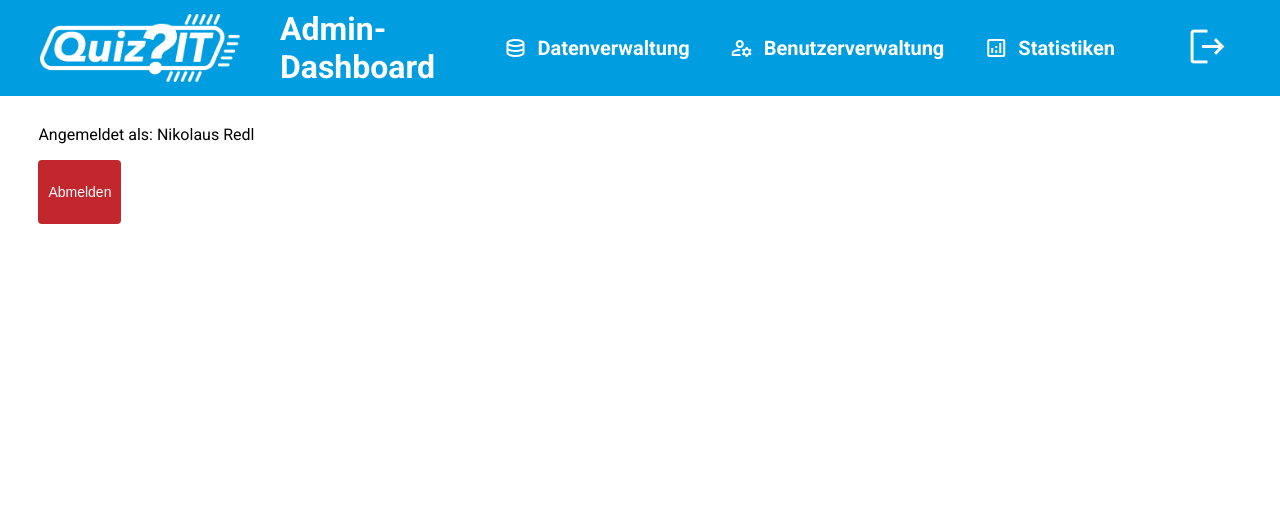
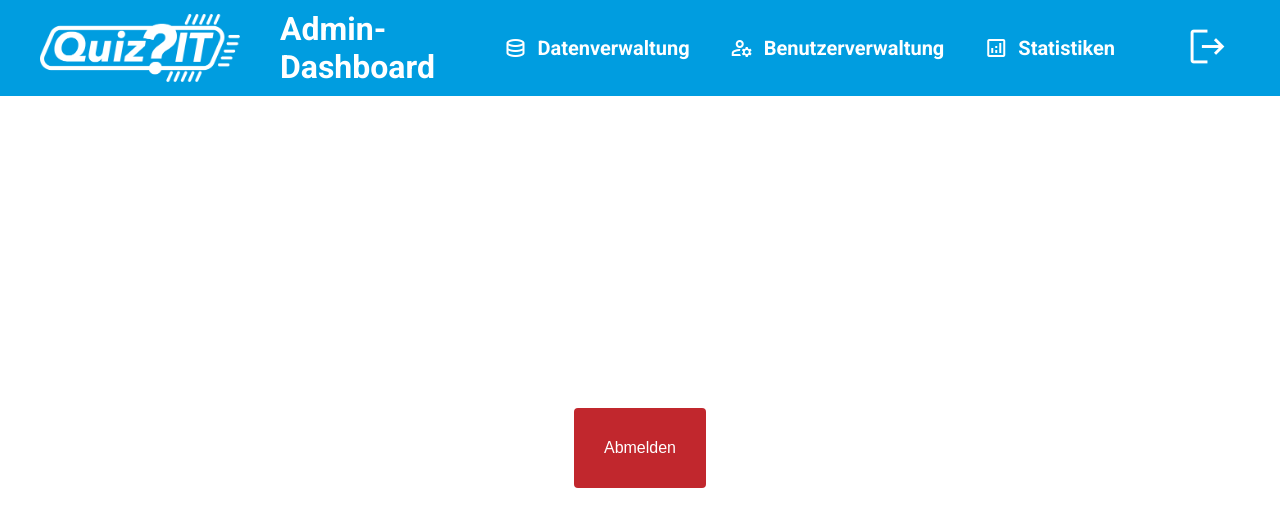
Before and after one commit to TGM-QuizIT/Web_Adminpage, a Vue app in the folder adminpagequizit/: page /profil in a window 1280 px wide. Shown: the top 526 px of the page. Built offline with nearby package versions, Linux system fonts and the light colour scheme; sample sign-in values are in the browser's storage.

Commit message:
Fertiges Design für die Seite zum Abmelden

```diff
--- a/adminpagequizit/src/views/ProfilView.vue
+++ b/adminpagequizit/src/views/ProfilView.vue
@@ -9,10 +9,11 @@ function goToLogin() {
 
 <template>
   <div class="page-container">
-    <p class="welcome-text">Angemeldet als: Nikolaus Redl</p>
-    <button @click="goToLogin" class="logout">
-      <p>Abmelden</p>
-    </button>
+    <div class="button-container">
+      <button @click="goToLogin" class="logout">
+        <p>Abmelden</p>
+      </button>
+    </div>
   </div>
 </template>
 
@@ -20,29 +21,34 @@ function goToLogin() {
 html,
 body {
   height: 100%;
+  margin: 0;
 }
 
 .page-container {
   display: flex;
-  flex-direction: column;
-  justify-content: flex-start;
-  align-items: flex-start;
-  margin: 1% 0 0 3%;
-  flex: 1;
+  justify-content: center;
+  align-items: center;
+  height: 100vh;
 }
 
-.welcome-text {
-  text-align: left;
+.button-container {
+  display: flex;
+  justify-content: center;
+  align-items: center;
 }
 
 .logout {
-  padding: 10px;
+  padding: 15px 30px;
   background-color: #c1272d;
   color: #fff;
-  font-size: 14px;
+  font-size: 16px;
   border: none;
   border-radius: 4px;
   cursor: pointer;
   transition: background-color 0.3s;
 }
+
+.logout:hover {
+  background-color: #a02025;
+}
 </style>
```
